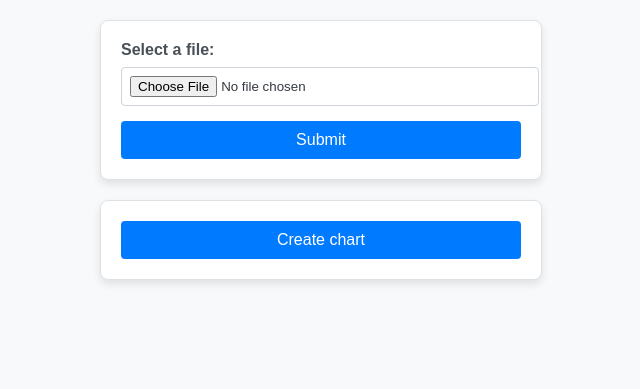
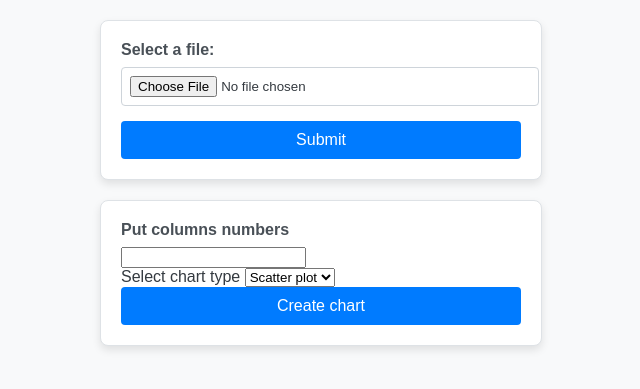
Before and after one commit to RemoteSys/edu_flask, a Flask app: page / in a window 1280 px wide. Shown: the top 389 px of the page, without its empty margins (319-959 px from the left). Run offline with Flask 3, Linux system fonts and the light colour scheme.

Commit message:
The form allows you to select columns from the data table and the chart type:
1. app.py
  - create_chart(): customization of the function for selecting columns and chart type

2. src/functions.py
  - create_base64(): new charts added

3. templates/index.html
  - new <select> tag for selecting chart type
  - new <input> tag for entering column numbers

```diff
--- a/app.py
+++ b/app.py
@@ -57,7 +57,12 @@ def create_chart():
         df = pd.read_json(tmp)
         name = session['name']
         table = session['table']
-        img = fn.create_base64(df)
+
+        columns = request.form['columns']
+        columns = [int(i) for i in columns.split(',')]
+        chart_type = request.form['chart_type']
+
+        img = fn.create_base64(df, columns, chart_type)
 
     return render_template('index.html',
                            name=name,
--- a/templates/index.html
+++ b/templates/index.html
@@ -17,7 +17,22 @@
     {{ table | safe }}
 
     <form action="/chart" method="POST">
-      <button type="submit" name="chart" value="plot">Create chart</button>
+      <div>
+        <label>Put columns numbers</label>
+        <input type="text" name="columns" id="columns">
+      </div>
+      <div)
+        <label>Select chart type</label>
+        <select name="chart_type" id="chart_type">
+          <option value="points">Scatter plot</option>
+          <option value="lines">Line plot</option>
+          <option value="bars">Bar plot</option>
+          <option value="histogram">Histogram</option>
+        </select>
+      </div>
+      <div>
+        <button type="submit" name="chart" value="plot">Create chart</button>
+      </div>
     </form>
 
     {% if img64base %}
```
Also changed, not shown: src/functions.py (+17 -3 lines).
